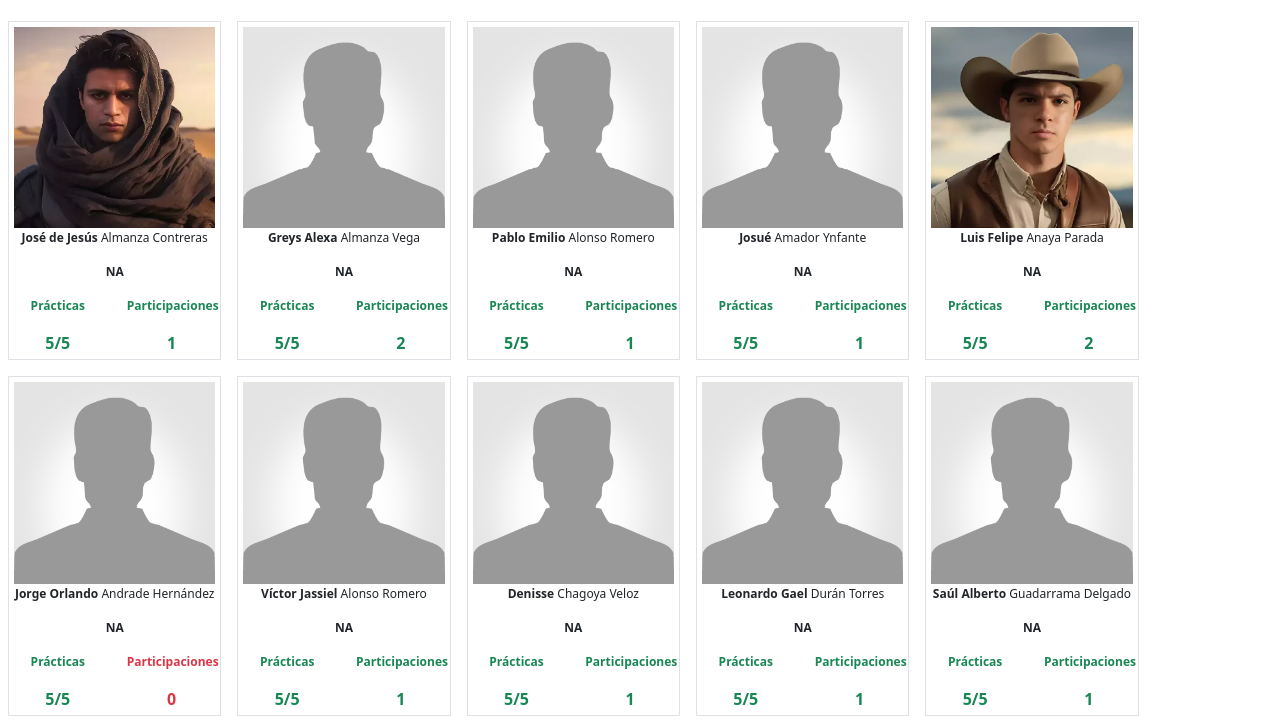
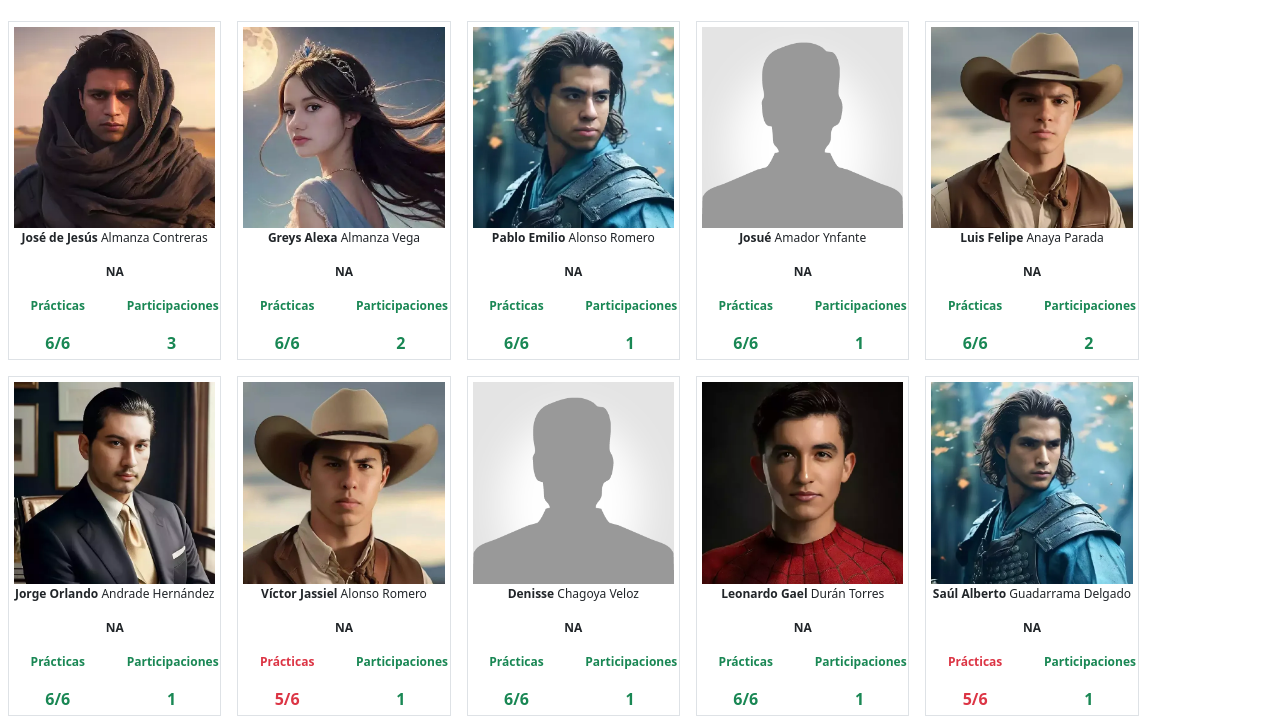
Before and after one commit to grupohernandezalba/301-2024, a plain HTML site: page index.html in a window 1280 px wide. Shown: the part 75-800 px from the top of the page. Drawn offline with nearby package versions, Linux system fonts and the light colour scheme.

Commit message:
actualizacion de actividades domingo 25

```diff
--- a/alumnos.json
+++ b/alumnos.json
@@ -2,8 +2,8 @@
     {
         "nombre" : "José de Jesús",
         "apellidos" : "Almanza Contreras",
-         "participaciones" : 1,
-        "practicas" : 5,
+         "participaciones" : 3,
+        "practicas" : 6,
         "foto" : "imagenes/jose-de-jesus-almanza.webp",
         "equipo" : "NA"
     },
@@ -11,23 +11,23 @@
         "nombre" : "Greys Alexa",
         "apellidos" : "Almanza Vega",
          "participaciones" : 2,
-        "practicas" : 5,
-        "foto" : "imagenes/sin-imagen.png",
+        "practicas" : 6,
+        "foto" : "imagenes/greys.webp",
         "equipo" : "NA"
     },
     {
         "nombre" : "Pablo Emilio",
         "apellidos" : "Alonso Romero",
          "participaciones" : 1,
-        "practicas" : 5,
-        "foto" : "imagenes/sin-imagen.png",
+        "practicas" : 6,
+        "foto" : "imagenes/pablo.webp",
         "equipo" : "NA"
     },
     {
         "nombre" : "Josué",
         "apellidos" : "Amador Ynfante",
          "participaciones" : 1,
-        "practicas" : 5,
+        "practicas" : 6,
         "foto" : "imagenes/sin-imagen.png",
         "equipo" : "NA"
     },
@@ -35,16 +35,16 @@
         "nombre" : "Luis Felipe",
         "apellidos" : "Anaya Parada",
          "participaciones" : 2,
-        "practicas" : 5,
+        "practicas" : 6,
         "foto" : "imagenes/luis-felipe.webp",
         "equipo" : "NA"
     },
     {
         "nombre" : "Jorge Orlando",
         "apellidos" : "Andrade Hernández",
-         "participaciones" : 0,
-        "practicas" : 5,
-        "foto" : "imagenes/sin-imagen.png",
+         "participaciones" : 1,
+        "practicas" : 6,
+        "foto" : "imagenes/orlando.webp",
         "equipo" : "NA"
     },
     {
@@ -52,14 +52,14 @@
         "apellidos" : "Alonso Romero",
          "participaciones" : 1,
         "practicas" : 5,
-        "foto" : "imagenes/sin-imagen.png",
+        "foto" : "imagenes/victor.webp",
         "equipo" : "NA"
     },
     {
         "nombre" : "Denisse",
         "apellidos" : "Chagoya Veloz",
          "participaciones" : 1,
-        "practicas" : 5,
+        "practicas" : 6,
         "foto" : "imagenes/sin-imagen.png",
         "equipo" : "NA"
     },
@@ -67,8 +67,8 @@
         "nombre" : "Leonardo Gael",
         "apellidos" : "Durán Torres",
          "participaciones" : 1,
-        "practicas" : 5,
-        "foto" : "imagenes/sin-imagen.png",
+        "practicas" : 6,
+        "foto" : "imagenes/leo.webp",
         "equipo" : "NA"
     },
     {
@@ -76,15 +76,15 @@
         "apellidos" : "Guadarrama Delgado",
          "participaciones" : 1,
         "practicas" : 5,
-        "foto" : "imagenes/sin-imagen.png",
+        "foto" : "imagenes/saul.webp",
         "equipo" : "NA"
     },
     {
         "nombre" : "Saray Alexandra",
         "apellidos" : "Martínez",
-         "participaciones" : 1,
-        "practicas" : 5,
-        "foto" : "imagenes/sin-imagen.png",
+         "participaciones" : 2,
+        "practicas" : 6,
+        "foto" : "imagenes/saray.webp",
         "equipo" : "NA"
     },
     {
@@ -92,14 +92,14 @@
         "apellidos" : "Rojas García",
          "participaciones" : 1,
         "practicas" : 0,
-        "foto" : "imagenes/sin-imagen.png",
+        "foto" : "imagenes/cris.webp",
         "equipo" : "NA"
     },
     {
         "nombre" : "Diego Sebastián",
         "apellidos" : "Rojas Guerrero",
-         "participaciones" : 1,
-        "practicas" : 5,
+         "participaciones" : 2,
+        "practicas" : 6,
         "foto" : "imagenes/sin-imagen.png",
         "equipo" : "NA"
     },
@@ -107,7 +107,7 @@
         "nombre" : "Carlos Manuel",
         "apellidos" : "Serrano Aguilar",
          "participaciones" : 1,
-        "practicas" : 5,
+        "practicas" : 6,
         "foto" : "imagenes/sin-imagen.png",
         "equipo" : "NA"
     }
--- a/index.html
+++ b/index.html
@@ -51,7 +51,7 @@
 
                 html = '';
                 let contador = 0;
-                let totalPracticas = 5;
+                let totalPracticas = 6;
                 let totalParticipaciones = 1;
                 alumnos.forEach( function(alumno) {
 
```
Also changed, not shown: imagenes/cris.webp (added), imagenes/greys.webp (added), imagenes/leo.webp (added), imagenes/orlando.webp (added), imagenes/pablo.webp (added), imagenes/saray.webp (added), imagenes/saul.webp (added), imagenes/victor.webp (added).
